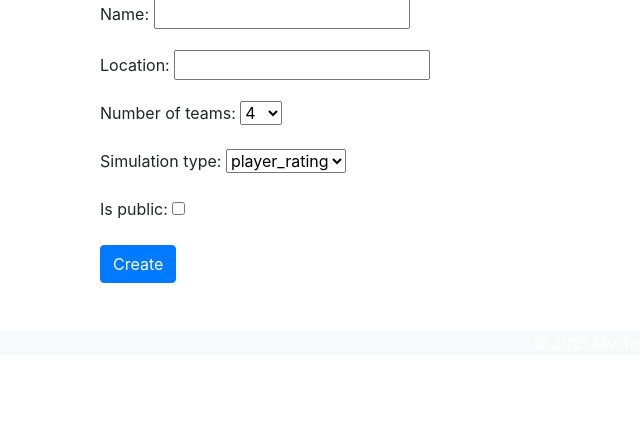
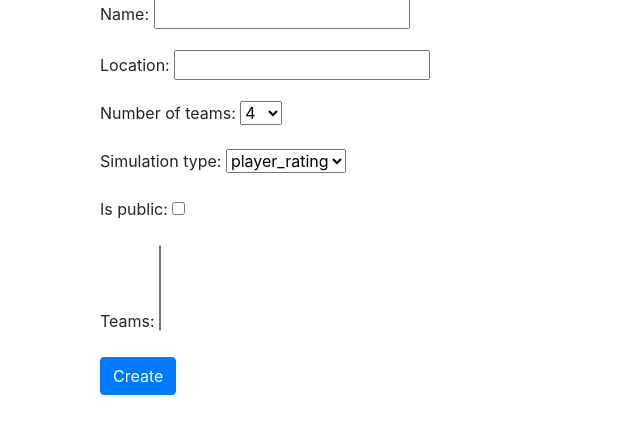
Before and after one commit to joelstennett81/FrisbeeSimulatorWebOLD, a Django app: page /tournaments/new/ in a window 1280 px wide. Shown: the part 153-587 px from the top of the page, without its empty margins (0-640 px from the left). Run offline with Django 4.2, Linux system fonts and the light colour scheme; data that the repository does not hold is empty; some libraries are stand-ins or nearby versions.

Commit message:
added choosing teams to tournament

```diff
--- a/frisbee_simulator_web/forms.py
+++ b/frisbee_simulator_web/forms.py
@@ -49,6 +49,8 @@ class TeamForm(forms.ModelForm):
 
 
 class TournamentForm(forms.ModelForm):
+    teams = forms.ModelMultipleChoiceField(queryset=Team.objects.all(), required=False)
+
     class Meta:
         model = Tournament
         fields = ['name', 'location', 'number_of_teams', 'simulation_type', 'is_public']
--- a/frisbee_simulator_web/views/tournaments.py
+++ b/frisbee_simulator_web/views/tournaments.py
@@ -16,12 +16,22 @@ class TournamentCreateView(CreateView):
     def form_valid(self, form):
         response = super().form_valid(form)
         self.object.is_public = form.cleaned_data['is_public']
-        number_of_teams = int(form.cleaned_data['number_of_teams'])
         self.object.created_by = self.request.user
-        for _ in range(number_of_teams):
-            team = create_random_team(self.request)
-            team.is_public = form.cleaned_data['is_public']
-            self.object.teams.add(team)
+
+        # Check if teams were selected in the form
+        teams = form.cleaned_data['teams']
+        if not teams:
+            # No teams were selected, create random teams
+            number_of_teams = int(form.cleaned_data['number_of_teams'])
+            for _ in range(number_of_teams):
+                team = create_random_team(self.request)
+                team.is_public = form.cleaned_data['is_public']
+                self.object.teams.add(team)
+        else:
+            # Teams were selected, add them to the tournament
+            for team in teams:
+                self.object.teams.add(team)
+
         self.object.save()
         return response
 
--- a/templates/tournaments/create_tournament.html
+++ b/templates/tournaments/create_tournament.html
@@ -10,6 +10,7 @@
             </div>
             <button type="submit" class="btn btn-primary">Create</button>
         </form>
+
         <br>
     </div>
 {% endblock %}
```
Also changed, not shown: 1 other file.
